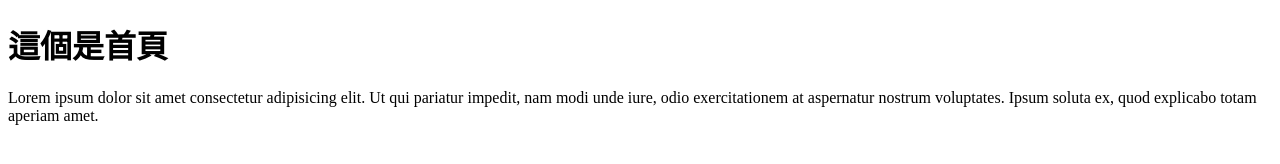
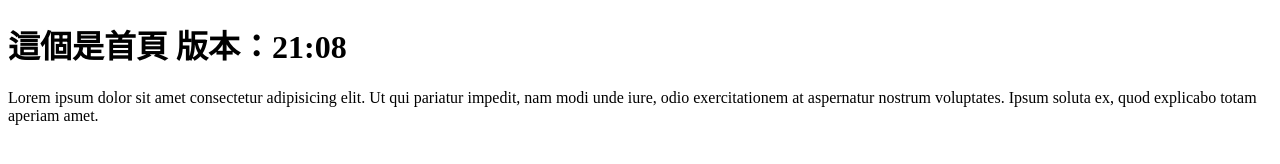
Before and after one commit to Wcc723/2024-weblayout-live-week4, a website built with Vite: page pages/index.html in a window 1280 px wide. Built offline with nearby package versions, Linux system fonts and the light colour scheme.

Commit message:
更新程式碼

```diff
--- a/pages/index.html
+++ b/pages/index.html
@@ -11,7 +11,7 @@
     <!-- 函式名稱(參數) -->
     <%- include('./layout/navbar') %>
 
-    <h1>這個是首頁</h1>
+    <h1>這個是首頁 版本：21:08</h1>
     <p>Lorem ipsum dolor sit amet consectetur adipisicing elit. Ut qui pariatur impedit, nam modi unde iure, odio exercitationem at aspernatur nostrum voluptates. Ipsum soluta ex, quod explicabo totam aperiam amet.</p>
 
 
```
Also changed, not shown: vite.config.js (+6 -3 lines).
